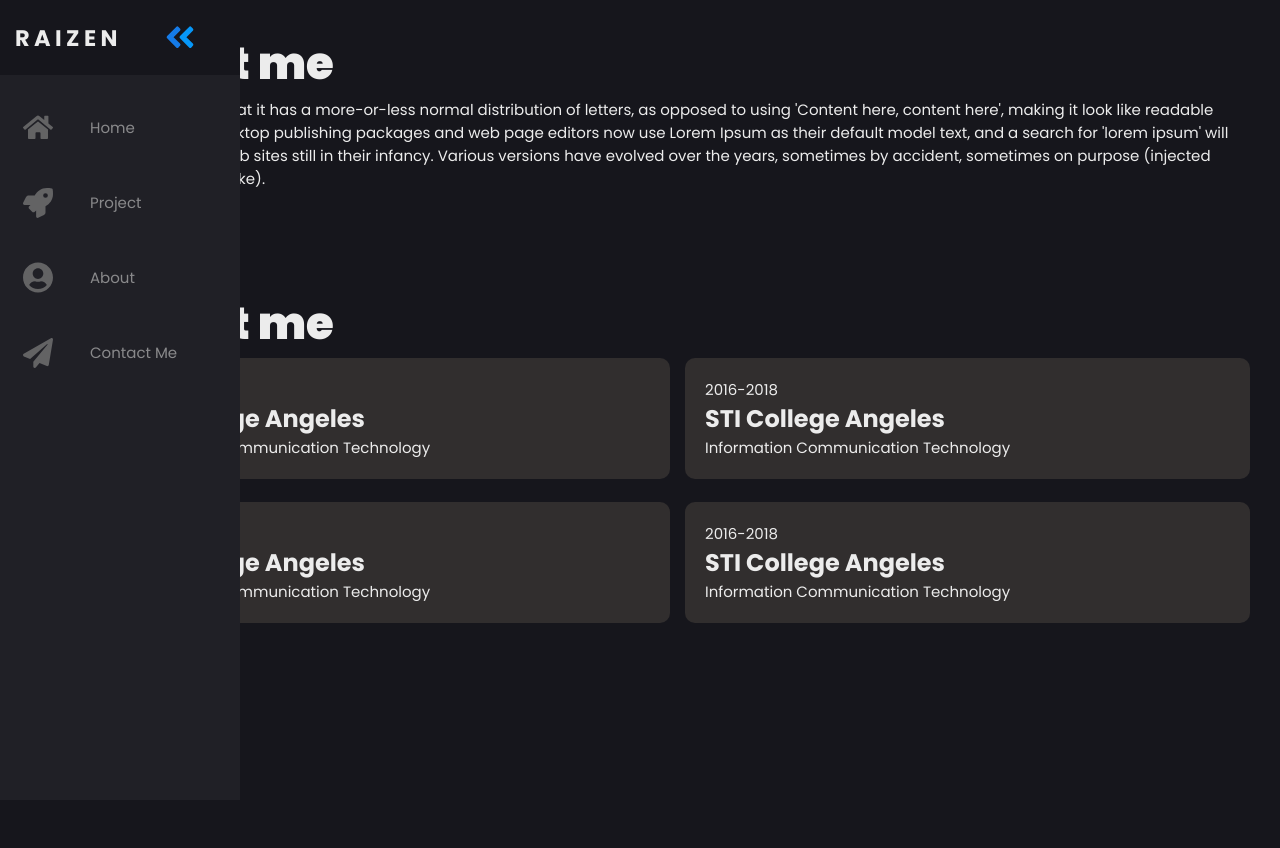
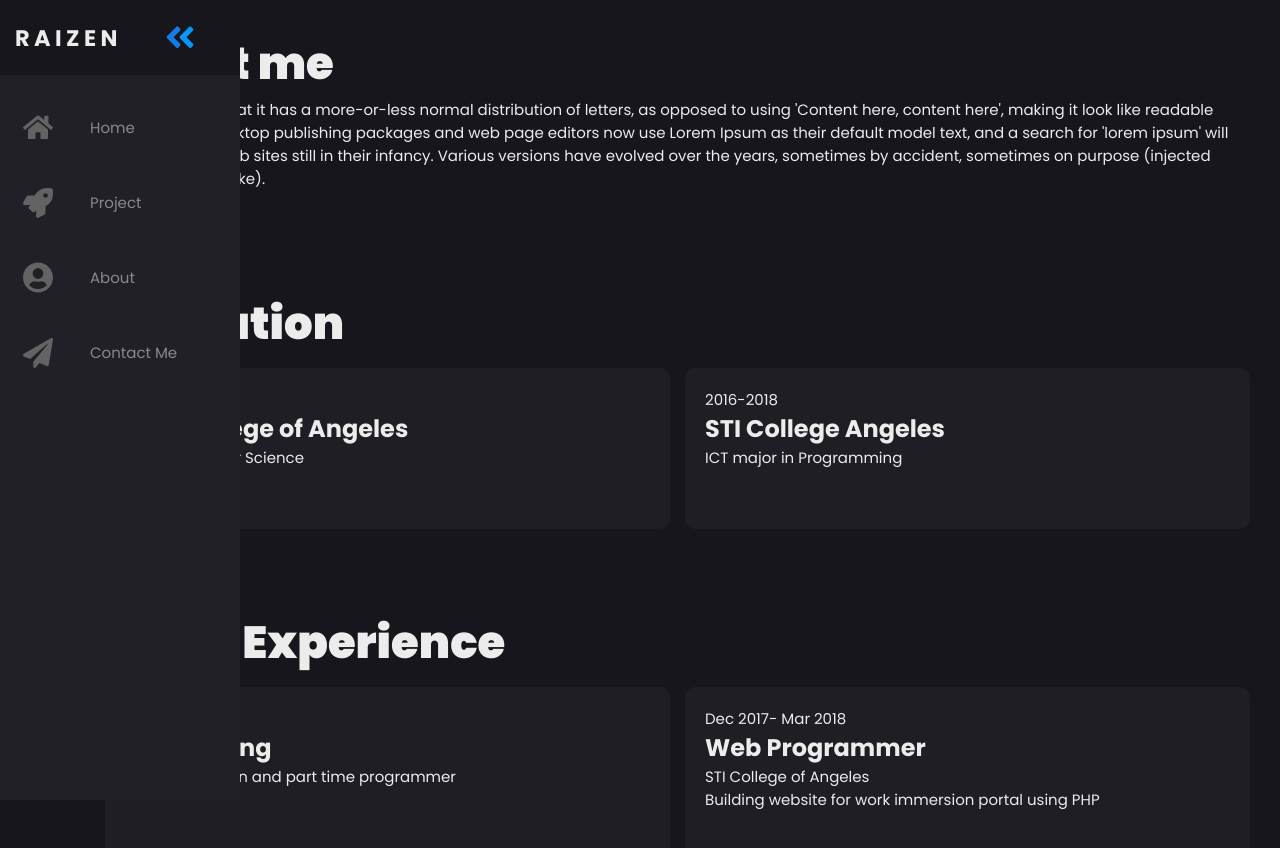
Before and after one commit to neziarxdxd/my-app, a React (Create React App) app: page /about in a window 1280 px wide. Shown: the top 848 px of the page. Before the commit the page ends 800 px from the top, so only its background shows below. Built offline with nearby package versions, Linux system fonts and the light colour scheme.

Commit message:
about code

```diff
--- a/src/About/About.js
+++ b/src/About/About.js
@@ -10,34 +10,51 @@ function About() {
                 </div>
             </div>
             <div className="about-card EDUCATION">
-                <div className="about-section-title">About me</div>
+                <div className="about-section-title">Education</div>
                 <div className="about-content-grid">
                     <div className="education-card">
-                        <div className="school-year">2016-2018</div>
-                        <div className="name-school">STI College Angeles</div>
-                        <div className="field-study">Information Communication Technology</div>
+                        <div className="school-year">2018-Present</div>
+                        <div className="name-school">City College of Angeles</div>
+                        <div className="field-study">BS in Computer Science</div>
                     </div>
 
                     <div className="education-card">
                         <div className="school-year">2016-2018</div>
                         <div className="name-school">STI College Angeles</div>
-                        <div className="field-study">Information Communication Technology</div>
+                        <div className="field-study">ICT major in Programming</div>
+                    </div>
+
+
+
+                </div>
+            </div>
+
+
+            <div className="about-card EDUCATION">
+                <div className="about-section-title">Work Experience</div>
+                <div className="about-content-grid">
+                    <div className="education-card">
+                        <div className="school-year">2018-Present</div>
+                        <div className="name-school">Freelancing</div>
+                        <div className="field-study">Building solution and part time programmer</div>
                     </div>
 
                     <div className="education-card">
-                        <div className="school-year">2016-2018</div>
-                        <div className="name-school">STI College Angeles</div>
-                        <div className="field-study">Information Communication Technology</div>
+                        <div className="school-year"> Dec 2017- Mar 2018</div>
+                        <div className="name-school">Web Programmer</div>
+                        <div className="field-study">STI College of Angeles</div>
+                        <div className="field-study">Building website for work immersion portal using PHP</div>
                     </div>
 
-                    <div className="education-card">
-                        <div className="school-year">2016-2018</div>
-                        <div className="name-school">STI College Angeles</div>
-                        <div className="field-study">Information Communication Technology</div>
-                    </div>
+
 
                 </div>
             </div>
+
+
+
+
+
             </div>
         </main>
     );
--- a/src/App.css
+++ b/src/App.css
@@ -213,9 +213,11 @@ box-sizing: border-box;
 .about-section-title{
   font-weight: 900;
   font-size: 3rem;
+
+
 }
 .about-content-grid{
-
+  margin-top: 30px;
   display: grid;
   grid-template-columns: repeat(2, 1fr);
   grid-column-gap: 1em;
@@ -223,8 +225,8 @@ box-sizing: border-box;
   align-items: center;
 }
 .about-content-grid > .education-card{
-
-  background-color: rgb(49, 46, 46);
+  height: 100%;
+  background-color:#1e1e24;
   border-radius: 10px;
   font-size: 1rem;
   padding: 20px;
```
